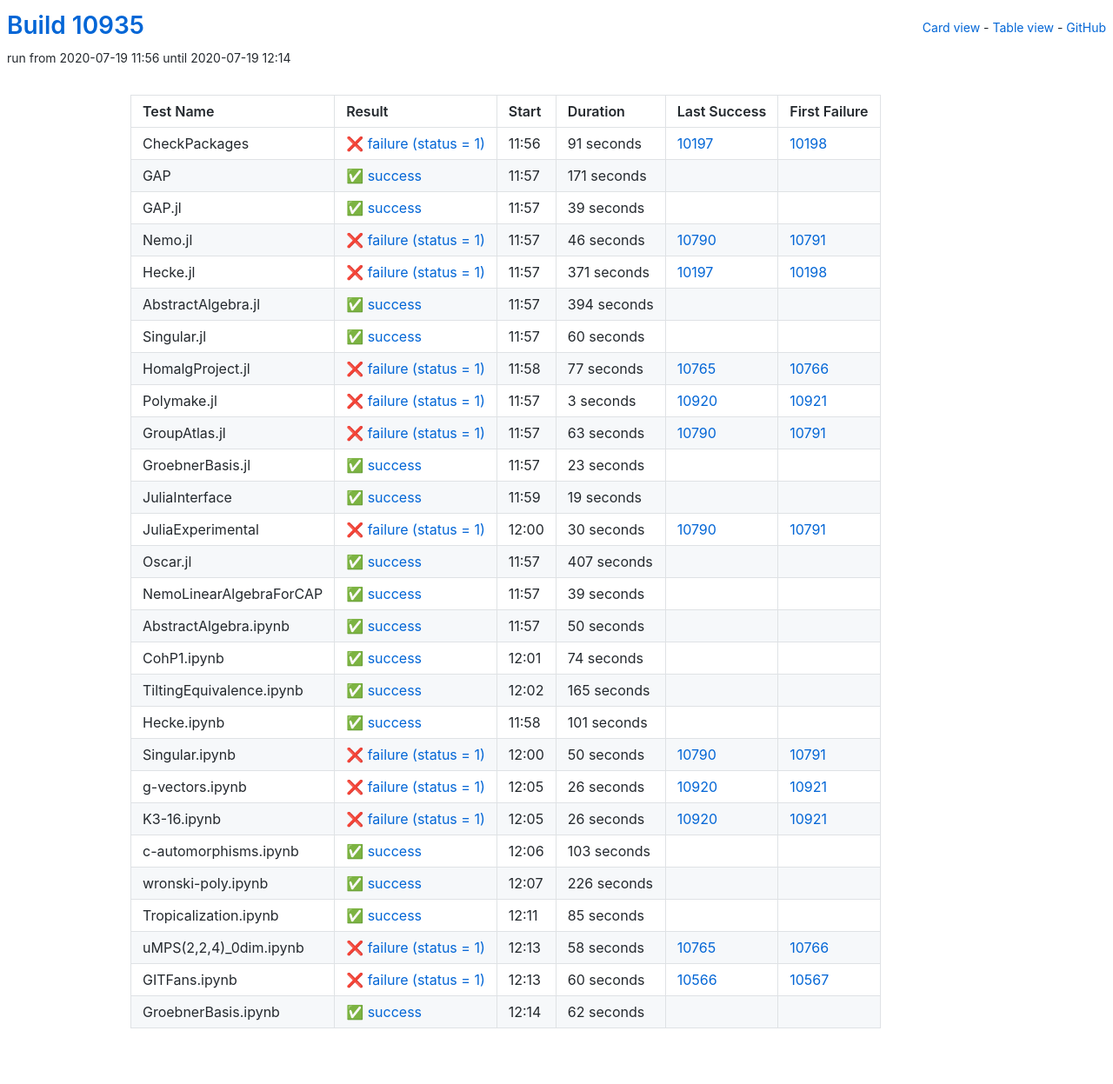
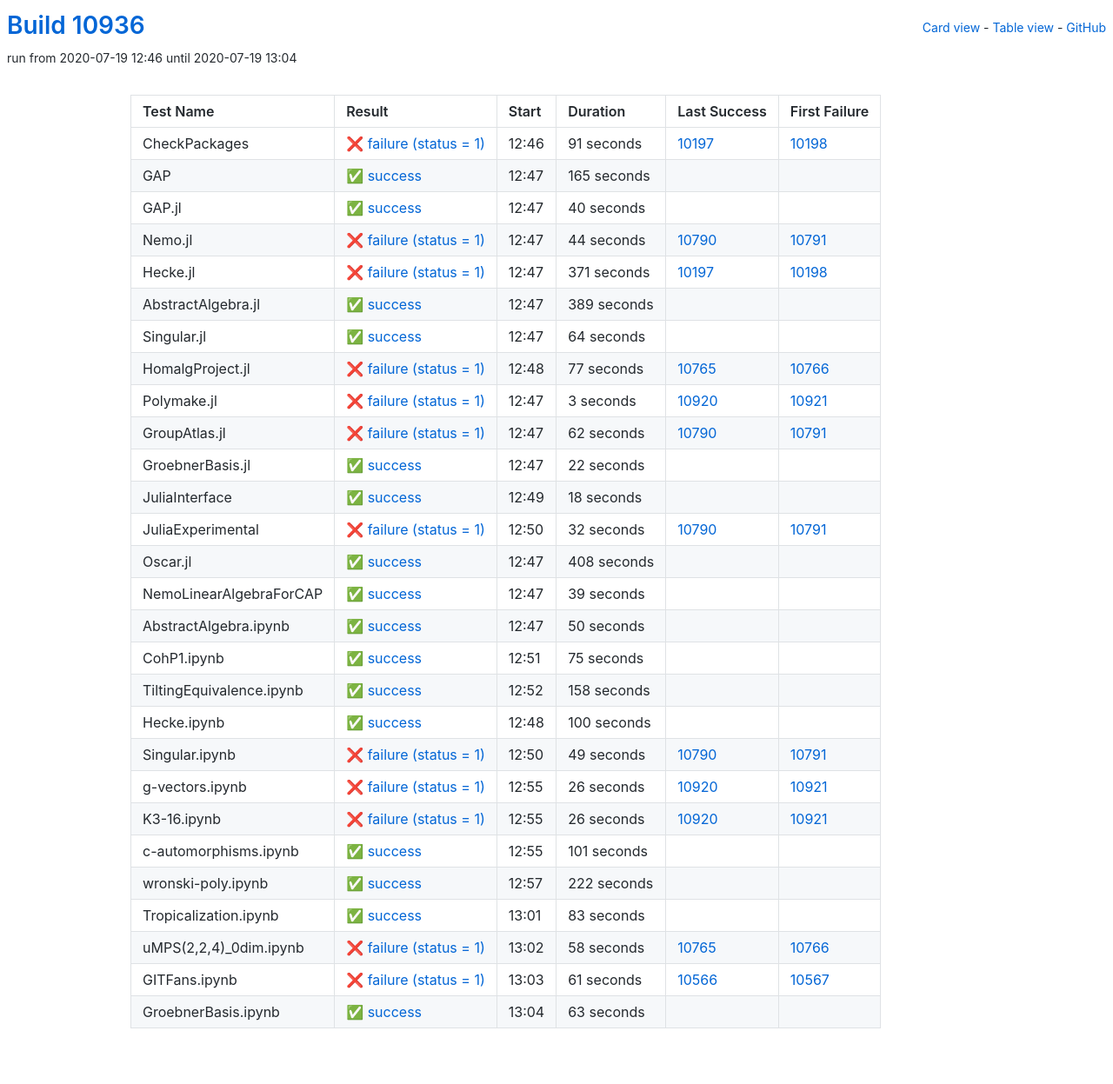
Before and after one commit to oscar-system/oscar-ci-status, a Jekyll site: the page built from table.html, in a window 1280 px wide. Shown: the whole page at 87% size. Built offline with Jekyll 4.4.1, drawn with Linux system fonts in a browser that asks for light colours.

Commit message:
Build #10936

```diff
--- a/_data/ci.yml
+++ b/_data/ci.yml
@@ -1,6 +1,6 @@
 ---
-build: 10935
-build_url: https://oscarci.mathematik.uni-kl.de/job/oscar/10935/
+build: 10936
+build_url: https://oscarci.mathematik.uni-kl.de/job/oscar/10936/
 job: oscar
 organization: oscar-system
 repo: oscar-ci-status
@@ -8,8 +8,8 @@
 tests:
 - name: CheckPackages
   id: checkpackages
-  log: https://oscarci.mathematik.uni-kl.de/job/oscar/10935/artifact/logs/build-10935/CheckPackages.log
-  start: 2020-07-19 11:56
+  log: https://oscarci.mathematik.uni-kl.de/job/oscar/10936/artifact/logs/build-10936/CheckPackages.log
+  start: 2020-07-19 12:46
   success: false
   exitcode: 1
   status: failure
@@ -20,44 +20,44 @@
   first_failure_url: https://oscarci.mathematik.uni-kl.de/job/oscar/10198/
 - name: GAP
   id: gap
-  log: https://oscarci.mathematik.uni-kl.de/job/oscar/10935/artifact/logs/build-10935/GAP.log
-  start: 2020-07-19 11:57
+  log: https://oscarci.mathematik.uni-kl.de/job/oscar/10936/artifact/logs/build-10936/GAP.log
+  start: 2020-07-19 12:47
   success: true
   exitcode: 0
   status: success
-  duration: 171
+  duration: 165
   last_success: false
   last_success_url:
   first_failure: false
   first_failure_url:
 - name: GAP.jl
   id: gap-jl
-  log: https://oscarci.mathematik.uni-kl.de/job/oscar/10935/artifact/logs/build-10935/GAP.jl.log
-  start: 2020-07-19 11:57
+  log: https://oscarci.mathematik.uni-kl.de/job/oscar/10936/artifact/logs/build-10936/GAP.jl.log
+  start: 2020-07-19 12:47
   success: true
   exitcode: 0
   status: success
-  duration: 39
+  duration: 40
   last_success: false
   last_success_url:
   first_failure: false
   first_failure_url:
 - name: Nemo.jl
   id: nemo-jl
-  log: https://oscarci.mathematik.uni-kl.de/job/oscar/10935/artifact/logs/build-10935/Nemo.jl.log
-  start: 2020-07-19 11:57
+  log: https://oscarci.mathematik.uni-kl.de/job/oscar/10936/artifact/logs/build-10936/Nemo.jl.log
+  start: 2020-07-19 12:47
   success: false
   exitcode: 1
   status: failure
-  duration: 46
+  duration: 44
   last_success: 10790
   last_success_url: https://oscarci.mathematik.uni-kl.de/job/oscar/10790/
   first_failure: 10791
   first_failure_url: https://oscarci.mathematik.uni-kl.de/job/oscar/10791/
 - name: Hecke.jl
   id: hecke-jl
-  log: https://oscarci.mathematik.uni-kl.de/job/oscar/10935/artifact/logs/build-10935/Hecke.jl.log
-  start: 2020-07-19 11:57
+  log: https://oscarci.mathematik.uni-kl.de/job/oscar/10936/artifact/logs/build-10936/Hecke.jl.log
+  start: 2020-07-19 12:47
   success: false
   exitcode: 1
   status: failure
@@ -68,32 +68,32 @@
   first_failure_url: https://oscarci.mathematik.uni-kl.de/job/oscar/10198/
 - name: AbstractAlgebra.jl
   id: abstractalgebra-jl
-  log: https://oscarci.mathematik.uni-kl.de/job/oscar/10935/artifact/logs/build-10935/AbstractAlgebra.jl.log
-  start: 2020-07-19 11:57
+  log: https://oscarci.mathematik.uni-kl.de/job/oscar/10936/artifact/logs/build-10936/AbstractAlgebra.jl.log
+  start: 2020-07-19 12:47
   success: true
   exitcode: 0
   status: success
-  duration: 394
+  duration: 389
   last_success: false
   last_success_url:
   first_failure: false
   first_failure_url:
 - name: Singular.jl
   id: singular-jl
-  log: https://oscarci.mathematik.uni-kl.de/job/oscar/10935/artifact/logs/build-10935/Singular.jl.log
-  start: 2020-07-19 11:57
+  log: https://oscarci.mathematik.uni-kl.de/job/oscar/10936/artifact/logs/build-10936/Singular.jl.log
+  start: 2020-07-19 12:47
   success: true
   exitcode: 0
   status: success
-  duration: 60
+  duration: 64
   last_success: false
   last_success_url:
   first_failure: false
   first_failure_url:
 - name: HomalgProject.jl
   id: homalgproject-jl
-  log: https://oscarci.mathematik.uni-kl.de/job/oscar/10935/artifact/logs/build-10935/HomalgProject.jl.log
-  start: 2020-07-19 11:58
+  log: https://oscarci.mathematik.uni-kl.de/job/oscar/10936/artifact/logs/build-10936/HomalgProject.jl.log
+  start: 2020-07-19 12:48
   success: false
   exitcode: 1
   status: failure
@@ -104,8 +104,8 @@
   first_failure_url: https://oscarci.mathematik.uni-kl.de/job/oscar/10766/
 - name: Polymake.jl
   id: polymake-jl
-  log: https://oscarci.mathematik.uni-kl.de/job/oscar/10935/artifact/logs/build-10935/Polymake.jl.log
-  start: 2020-07-19 11:57
+  log: https://oscarci.mathematik.uni-kl.de/job/oscar/10936/artifact/logs/build-10936/Polymake.jl.log
+  start: 2020-07-19 12:47
   success: false
   exitcode: 1
   status: failure
@@ -116,68 +116,68 @@
   first_failure_url: https://oscarci.mathematik.uni-kl.de/job/oscar/10921/
 - name: GroupAtlas.jl
   id: groupatlas-jl
-  log: https://oscarci.mathematik.uni-kl.de/job/oscar/10935/artifact/logs/build-10935/GroupAtlas.jl.log
-  start: 2020-07-19 11:57
+  log: https://oscarci.mathematik.uni-kl.de/job/oscar/10936/artifact/logs/build-10936/GroupAtlas.jl.log
+  start: 2020-07-19 12:47
   success: false
   exitcode: 1
   status: failure
-  duration: 63
+  duration: 62
   last_success: 10790
   last_success_url: https://oscarci.mathematik.uni-kl.de/job/oscar/10790/
   first_failure: 10791
   first_failure_url: https://oscarci.mathematik.uni-kl.de/job/oscar/10791/
 - name: GroebnerBasis.jl
   id: groebnerbasis-jl
-  log: https://oscarci.mathematik.uni-kl.de/job/oscar/10935/artifact/logs/build-10935/GroebnerBasis.jl.log
-  start: 2020-07-19 11:57
+  log: https://oscarci.mathematik.uni-kl.de/job/oscar/10936/artifact/logs/build-10936/GroebnerBasis.jl.log
+  start: 2020-07-19 12:47
   success: true
   exitcode: 0
   status: success
-  duration: 23
+  duration: 22
   last_success: false
   last_success_url:
   first_failure: false
   first_failure_url:
 - name: JuliaInterface
   id: juliainterface
-  log: https://oscarci.mathematik.uni-kl.de/job/oscar/10935/artifact/logs/build-10935/JuliaInterface.log
-  start: 2020-07-19 11:59
+  log: https://oscarci.mathematik.uni-kl.de/job/oscar/10936/artifact/logs/build-10936/JuliaInterface.log
+  start: 2020-07-19 12:49
   success: true
   exitcode: 0
   status: success
-  duration: 19
+  duration: 18
   last_success: false
   last_success_url:
   first_failure: false
   first_failure_url:
 - name: JuliaExperimental
   id: juliaexperimental
-  log: https://oscarci.mathematik.uni-kl.de/job/oscar/10935/artifact/logs/build-10935/JuliaExperimental.log
-  start: 2020-07-19 12:00
+  log: https://oscarci.mathematik.uni-kl.de/job/oscar/10936/artifact/logs/build-10936/JuliaExperimental.log
+  start: 2020-07-19 12:50
   success: false
   exitcode: 1
   status: failure
-  duration: 30
+  duration: 32
   last_success: 10790
   last_success_url: https://oscarci.mathematik.uni-kl.de/job/oscar/10790/
   first_failure: 10791
   first_failure_url: https://oscarci.mathematik.uni-kl.de/job/oscar/10791/
 - name: Oscar.jl
   id: oscar-jl
-  log: https://oscarci.mathematik.uni-kl.de/job/oscar/10935/artifact/logs/build-10935/Oscar.jl.log
-  start: 2020-07-19 11:57
+  log: https://oscarci.mathematik.uni-kl.de/job/oscar/10936/artifact/logs/build-10936/Oscar.jl.log
+  start: 2020-07-19 12:47
   success: true
   exitcode: 0
   status: success
-  duration: 407
+  duration: 408
   last_success: false
   last_success_url:
   first_failure: false
   first_failure_url:
 - name: NemoLinearAlgebraForCAP
   id: nemolinearalgebraforcap
-  log: https://oscarci.mathematik.uni-kl.de/job/oscar/10935/artifact/logs/build-10935/NemoLinearAlgebraForCAP.log
-  start: 2020-07-19 11:57
+  log: https://oscarci.mathematik.uni-kl.de/job/oscar/10936/artifact/logs/build-10936/NemoLinearAlgebraForCAP.log
+  start: 2020-07-19 12:47
   success: true
   exitcode: 0
   status: success
@@ -188,8 +188,8 @@
   first_failure_url:
 - name: AbstractAlgebra.ipynb
   id: abstractalgebra-ipynb
-  log: https://oscarci.mathematik.uni-kl.de/job/oscar/10935/artifact/logs/build-10935/AbstractAlgebra.ipynb.log
-  start: 2020-07-19 11:57
+  log: https://oscarci.mathematik.uni-kl.de/job/oscar/10936/artifact/logs/build-10936/AbstractAlgebra.ipynb.log
+  start: 2020-07-19 12:47
   success: true
   exitcode: 0
   status: success
@@ -200,56 +200,56 @@
   first_failure_url:
 - name: CohP1.ipynb
   id: cohp1-ipynb
-  log: https://oscarci.mathematik.uni-kl.de/job/oscar/10935/artifact/logs/build-10935/CohP1.ipynb.log
-  start: 2020-07-19 12:01
+  log: https://oscarci.mathematik.uni-kl.de/job/oscar/10936/artifact/logs/build-10936/CohP1.ipynb.log
+  start: 2020-07-19 12:51
   success: true
   exitcode: 0
   status: success
-  duration: 74
+  duration: 75
   last_success: false
   last_success_url:
   first_failure: false
   first_failure_url:
 - name: TiltingEquivalence.ipynb
   id: tiltingequivalence-ipynb
-  log: https://oscarci.mathematik.uni-kl.de/job/oscar/10935/artifact/logs/build-10935/TiltingEquivalence.ipynb.log
-  start: 2020-07-19 12:02
+  log: https://oscarci.mathematik.uni-kl.de/job/oscar/10936/artifact/logs/build-10936/TiltingEquivalence.ipynb.log
+  start: 2020-07-19 12:52
   success: true
   exitcode: 0
   status: success
-  duration: 165
+  duration: 158
   last_success: false
   last_success_url:
   first_failure: false
   first_failure_url:
 - name: Hecke.ipynb
   id: hecke-ipynb
-  log: https://oscarci.mathematik.uni-kl.de/job/oscar/10935/artifact/logs/build-10935/Hecke.ipynb.log
-  start: 2020-07-19 11:58
+  log: https://oscarci.mathematik.uni-kl.de/job/oscar/10936/artifact/logs/build-10936/Hecke.ipynb.log
+  start: 2020-07-19 12:48
   success: true
   exitcode: 0
   status: success
-  duration: 101
+  duration: 100
   last_success: false
   last_success_url:
   first_failure: false
   first_failure_url:
 - name: Singular.ipynb
   id: singular-ipynb
-  log: https://oscarci.mathematik.uni-kl.de/job/oscar/10935/artifact/logs/build-10935/Singular.ipynb.log
-  start: 2020-07-19 12:00
+  log: https://oscarci.mathematik.uni-kl.de/job/oscar/10936/artifact/logs/build-10936/Singular.ipynb.log
+  start: 2020-07-19 12:50
   success: false
   exitcode: 1
   status: failure
-  duration: 50
+  duration: 49
   last_success: 10790
   last_success_url: https://oscarci.mathematik.uni-kl.de/job/oscar/10790/
   first_failure: 10791
   first_failure_url: https://oscarci.mathematik.uni-kl.de/job/oscar/10791/
 - name: g-vectors.ipynb
   id: g-vectors-ipynb
-  log: https://oscarci.mathematik.uni-kl.de/job/oscar/10935/artifact/logs/build-10935/g-vectors.ipynb.log
-  start: 2020-07-19 12:05
+  log: https://oscarci.mathematik.uni-kl.de/job/oscar/10936/artifact/logs/build-10936/g-vectors.ipynb.log
+  start: 2020-07-19 12:55
   success: false
   exitcode: 1
   status: failure
@@ -260,8 +260,8 @@
   first_failure_url: https://oscarci.mathematik.uni-kl.de/job/oscar/10921/
 - name: K3-16.ipynb
   id: k3-16-ipynb
-  log: https://oscarci.mathematik.uni-kl.de/job/oscar/10935/artifact/logs/build-10935/K3-16.ipynb.log
-  start: 2020-07-19 12:05
+  log: https://oscarci.mathematik.uni-kl.de/job/oscar/10936/artifact/logs/build-10936/K3-16.ipynb.log
+  start: 2020-07-19 12:55
   success: false
   exitcode: 1
   status: failure
@@ -272,44 +272,44 @@
   first_failure_url: https://oscarci.mathematik.uni-kl.de/job/oscar/10921/
 - name: c-automorphisms.ipynb
   id: c-automorphisms-ipynb
-  log: https://oscarci.mathematik.uni-kl.de/job/oscar/10935/artifact/logs/build-10935/c-automorphisms.ipynb.log
-  start: 2020-07-19 12:06
+  log: https://oscarci.mathematik.uni-kl.de/job/oscar/10936/artifact/logs/build-10936/c-automorphisms.ipynb.log
+  start: 2020-07-19 12:55
   success: true
   exitcode: 0
   status: success
-  duration: 103
+  duration: 101
   last_success: false
   last_success_url:
   first_failure: false
   first_failure_url:
 - name: wronski-poly.ipynb
   id: wronski-poly-ipynb
-  log: https://oscarci.mathematik.uni-kl.de/job/oscar/10935/artifact/logs/build-10935/wronski-poly.ipynb.log
-  start: 2020-07-19 12:07
+  log: https://oscarci.mathematik.uni-kl.de/job/oscar/10936/artifact/logs/build-10936/wronski-poly.ipynb.log
+  start: 2020-07-19 12:57
   success: true
   exitcode: 0
   status: success
-  duration: 226
+  duration: 222
   last_success: false
   last_success_url:
   first_failure: false
   first_failure_url:
 - name: Tropicalization.ipynb
   id: tropicalization-ipynb
-  log: https://oscarci.mathematik.uni-kl.de/job/oscar/10935/artifact/logs/build-10935/Tropicalization.ipynb.log
-  start: 2020-07-19 12:11
+  log: https://oscarci.mathematik.uni-kl.de/job/oscar/10936/artifact/logs/build-10936/Tropicalization.ipynb.log
+  start: 2020-07-19 13:01
   success: true
   exitcode: 0
   status: success
-  duration: 85
+  duration: 83
   last_success: false
   last_success_url:
   first_failure: false
   first_failure_url:
 - name: uMPS(2,2,4)_0dim.ipynb
   id: umps-2-2-4-0dim-ipynb
-  log: https://oscarci.mathematik.uni-kl.de/job/oscar/10935/artifact/logs/build-10935/uMPS-2-2-4-_0dim.ipynb.log
-  start: 2020-07-19 12:13
+  log: https://oscarci.mathematik.uni-kl.de/job/oscar/10936/artifact/logs/build-10936/uMPS-2-2-4-_0dim.ipynb.log
+  start: 2020-07-19 13:02
   success: false
   exitcode: 1
   status: failure
@@ -320,24 +320,24 @@
   first_failure_url: https://oscarci.mathematik.uni-kl.de/job/oscar/10766/
 - name: GITFans.ipynb
   id: gitfans-ipynb
-  log: https://oscarci.mathematik.uni-kl.de/job/oscar/10935/artifact/logs/build-10935/GITFans.ipynb.log
-  start: 2020-07-19 12:13
+  log: https://oscarci.mathematik.uni-kl.de/job/oscar/10936/artifact/logs/build-10936/GITFans.ipynb.log
+  start: 2020-07-19 13:03
   success: false
   exitcode: 1
   status: failure
-  duration: 60
+  duration: 61
   last_success: 10566
   last_success_url: https://oscarci.mathematik.uni-kl.de/job/oscar/10566/
   first_failure: 10567
   first_failure_url: https://oscarci.mathematik.uni-kl.de/job/oscar/10567/
 - name: GroebnerBasis.ipynb
   id: groebnerbasis-ipynb
-  log: https://oscarci.mathematik.uni-kl.de/job/oscar/10935/artifact/logs/build-10935/GroebnerBasis.ipynb.log
-  start: 2020-07-19 12:14
+  log: https://oscarci.mathematik.uni-kl.de/job/oscar/10936/artifact/logs/build-10936/GroebnerBasis.ipynb.log
+  start: 2020-07-19 13:04
   success: true
   exitcode: 0
   status: success
-  duration: 62
+  duration: 63
   last_success: false
   last_success_url:
   first_failure: false
```
Also changed, not shown: README.md.
